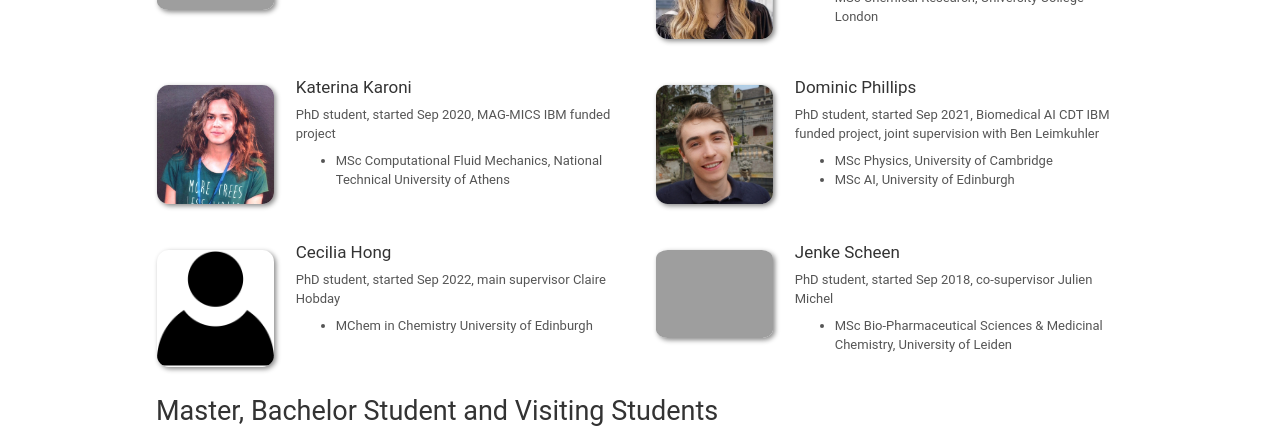
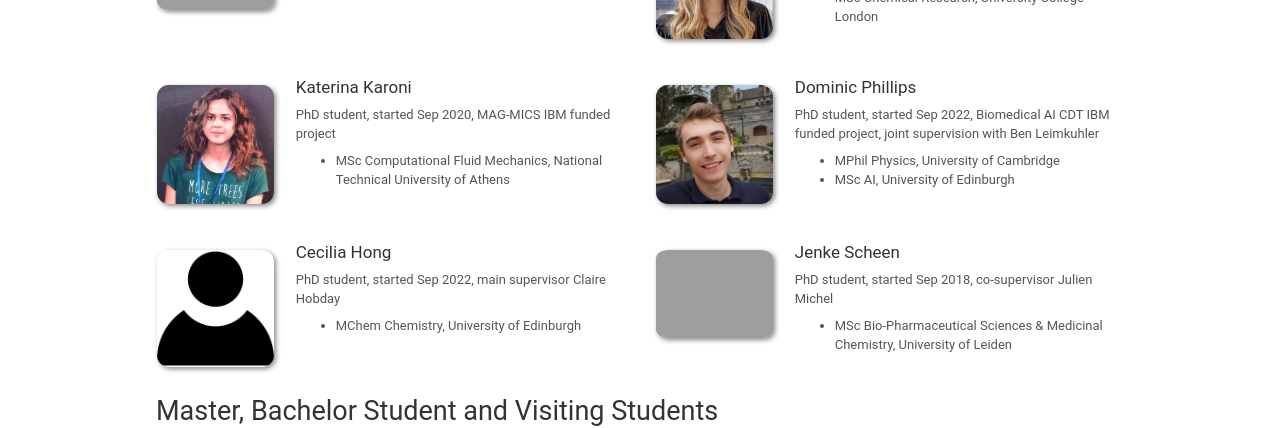
Before and after one commit to mozhu621/intellistream.github.io, a Jekyll site: the page built from _pages/team.md, in a window 1280 px wide and 900 px high, scrolled down 526 px. Shown: the part 153-581 px from the top of the window. Built offline with Jekyll 4.4.1, drawn with Linux system fonts in a browser that asks for light colours; nearby versions of some CDN libraries.

Commit message:
small formtting

```diff
--- a/_data/team_members.yml
+++ b/_data/team_members.yml
@@ -31,16 +31,16 @@
 
 - name: Dominic Phillips
   photo: Dom.jpg
-  info: PhD student, started Sep 2021, Biomedical AI CDT IBM funded project, joint supervision with Ben Leimkuhler
+  info: PhD student, started Sep 2022, Biomedical AI CDT IBM funded project, joint supervision with Ben Leimkuhler
   number_educ: 2
-  education1: MSc Physics, University of Cambridge
+  education1: MPhil Physics, University of Cambridge
   education2: MSc AI, University of Edinburgh
 
 - name: Cecilia Hong
   photo: user.png
   info: PhD student, started Sep 2022, main supervisor Claire Hobday
   number_educ: 1
-  education1: MChem in Chemistry University of Edinburgh
+  education1: MChem Chemistry, University of Edinburgh
 
 - name: Jenke Scheen
   photo: jenke.jpg
--- a/_pages/team.md
+++ b/_pages/team.md
@@ -202,7 +202,7 @@ Deadlines for summer projects are usually quite early in the year (end of Januar
 
 <div class="col-sm-4 clearfix">
 <h4>Postdocs and PhD students</h4>
-{% for member in site.data.alumni %}
+{% for member in site.data.alumni_members %}
 {{ member.name }}
 {% endfor %}
 </div>
```
